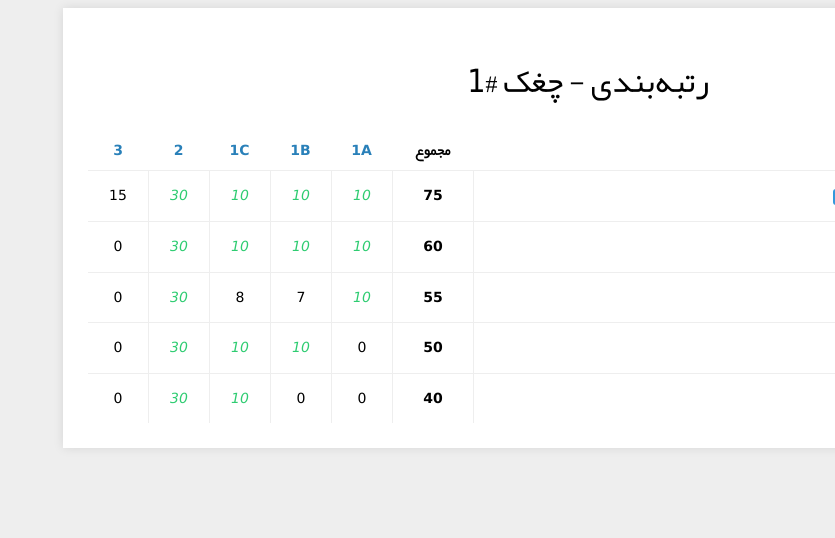
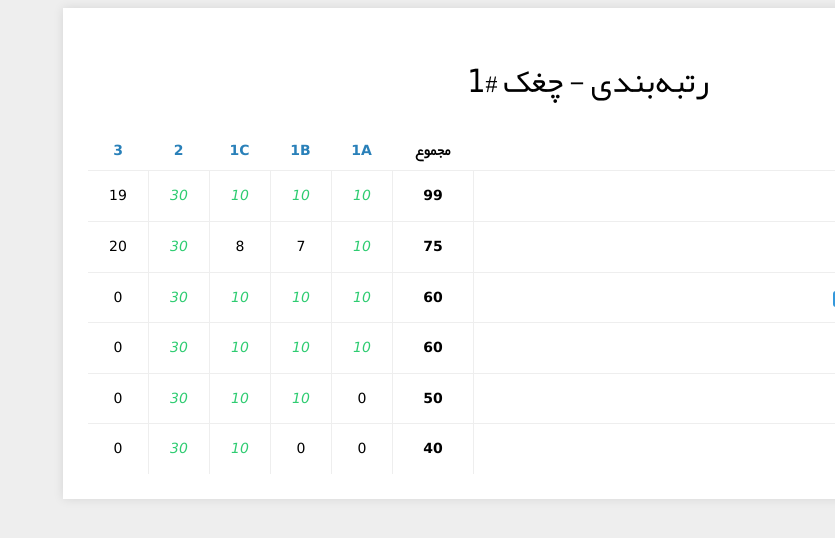
Before and after one commit to computerCS/computercs.github.io, a Jekyll site: the page built from standing/choghok1.html, in a window 1280 px wide. Shown: the top 538 px of the page, without its empty margins (445-1280 px from the left). Built offline with Jekyll 4.4.1, drawn with Linux system fonts in a browser that asks for light colours.

Commit message:
zahra added!

```diff
--- a/standing/choghok1.html
+++ b/standing/choghok1.html
@@ -47,20 +47,29 @@ users:
       - 0
   - name: "حسنا سادات آزرم سا"
     grade: 3
-    score: 55
+    score: 75
     problems:
       - 10
       - 7
       - 8
       - 30
-      - 0
+      - 20
   - name: "احسان کفشدار گوهرشادی"
     grade: 3
-    score: 75
+    score: 60
     problems:
       - 10
       - 10
       - 10
       - 30
-      - 15
+      - 0
+  - name: "زهرا هادی زاده"
+    grade: 3
+    score: 99
+    problems:
+      - 10
+      - 10
+      - 10
+      - 30
+      - 19
 ---
```
